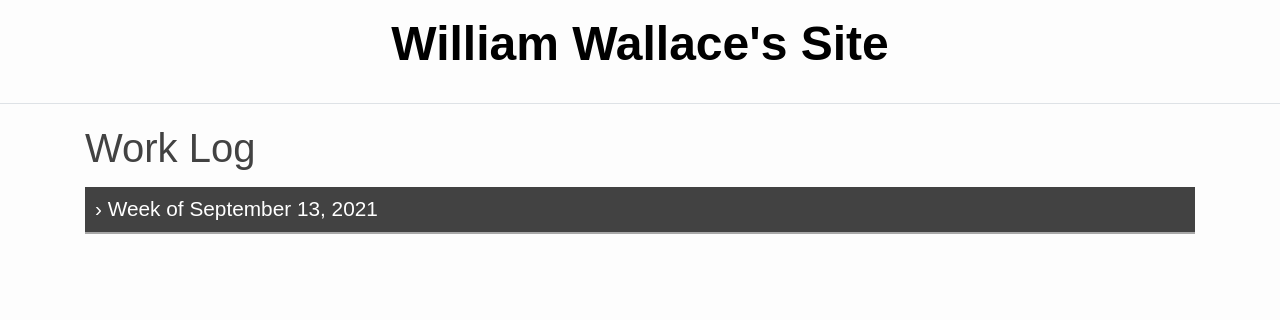
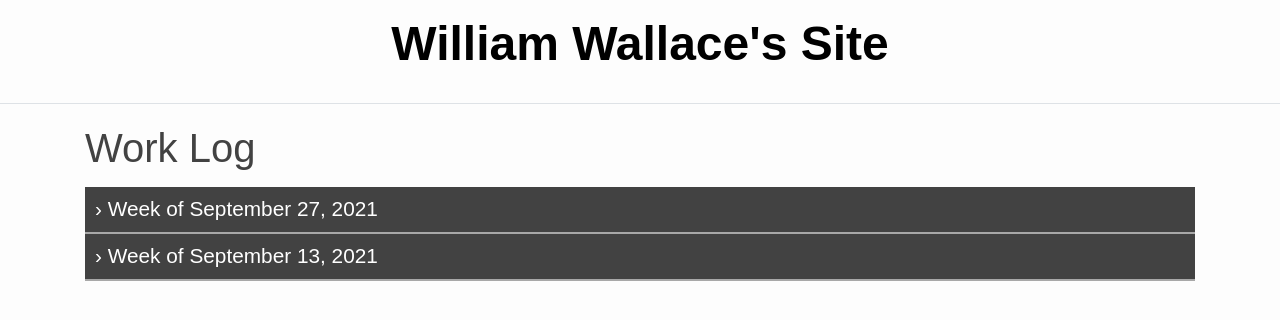
Before and after one commit to masterqwerty/masterqwerty.github.io, a Jekyll site: the page built from _pages/log.md, in a window 1280 px wide. Shown: the top 320 px of the page. Built offline with Jekyll 4.4.1, drawn with Linux system fonts in a browser that asks for light colours.

Commit message:
Updated log.

```diff
--- a/_pages/log.md
+++ b/_pages/log.md
@@ -2,6 +2,28 @@
 layout: default
 title: Work Log
 ---
+
+<h3 class="collapsible">Week of September 27, 2021</h3>
+<div class="content">
+  <h5 class="collapsible">Goals</h5>
+  <div class="sub-content">
+  <ul>
+    <li>Validate traffic generator with wireshark.</li>
+  </ul>
+  </div>
+  <h5 class="collapsible">Log</h5>
+  <div class="sub-content">
+  <ul>
+    <li><strong>Monday</strong>:
+      <ul>
+        <li>Looked at code for traffic generator, and verified that the packets it's generating are being sent by the ZedBoard.</li>
+      </ul>
+    </li>
+  </ul>
+  </div>
+</div>
+
+
 <h3 class="collapsible">Week of September 13, 2021</h3>
 <div class="content">
   <h5 class="collapsible">Goals</h5>
@@ -26,6 +48,7 @@ title: Work Log
         <li>Using wireshark, got a packet capture of traffic from one of the traffic generator ethernet ports. Validated that tons of TCP packets were being sent.</li>
       </ul>
     </li>
+  </ul>
   </div>
 </div>
 
@@ -47,6 +70,7 @@ title: Work Log
         <li>Started looking into the code for the traffic generator.</li>
       </ul>
     </li>
+  </ul>
   </div>
 </div>
 
```
